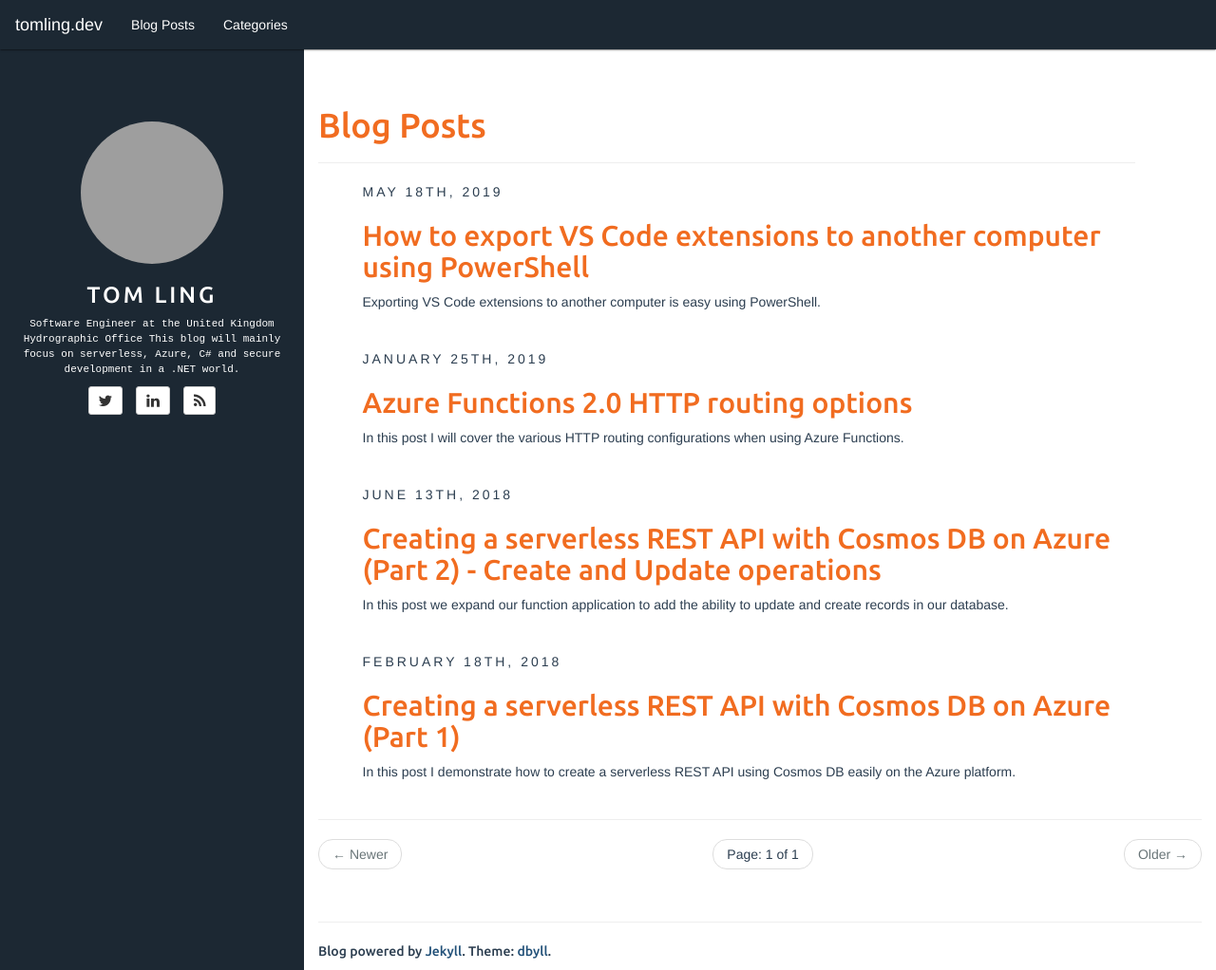
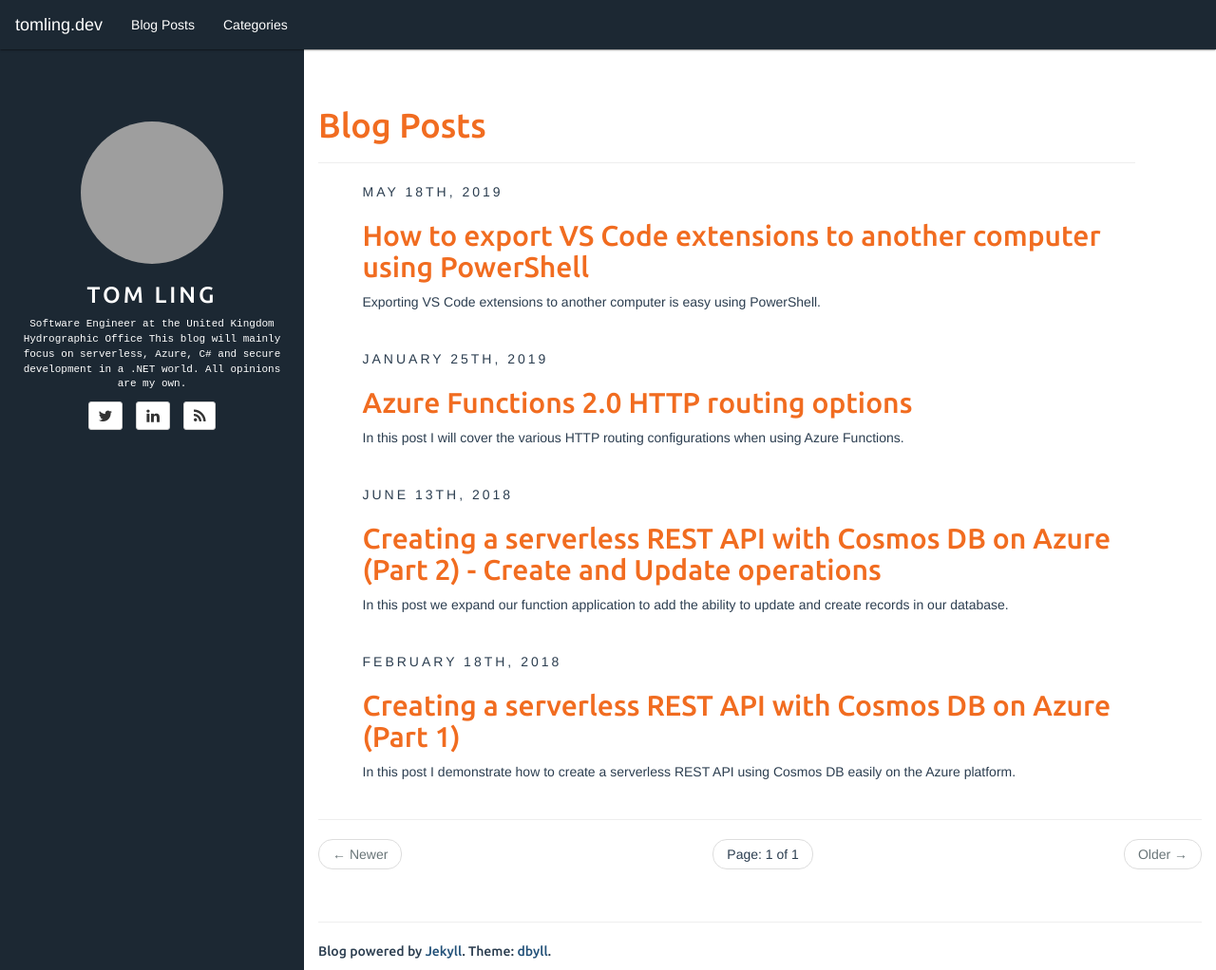
Before and after one commit to TomLing/tomling.github.io, a Jekyll site: the page built from index.html, in a window 1280 px wide and 1022 px high. Shown: the whole window at 95% size. Built offline with Jekyll 4.4.1, drawn with Linux system fonts in a browser that asks for light colours; the list of posts is cut into pages by our own code; grey boxes are pictures that could not be loaded.

Commit message:
Updated blog description

```diff
--- a/_config.yml
+++ b/_config.yml
@@ -22,7 +22,7 @@ author:
   twitter: TomLingDev
  #pinterest: asd123
   linkedin: tom-ling-b5315280
-  bio: Software Engineer at the United Kingdom Hydrographic Office This blog will mainly focus on serverless, Azure, C# and secure development in a .NET world.
+  bio: Software Engineer at the United Kingdom Hydrographic Office This blog will mainly focus on serverless, Azure, C# and secure development in a .NET world. All opinions are my own.
   email_md5: d50df30c69adf3de8cb582186495f6cc
 
 rss_path: feed.xml
```
